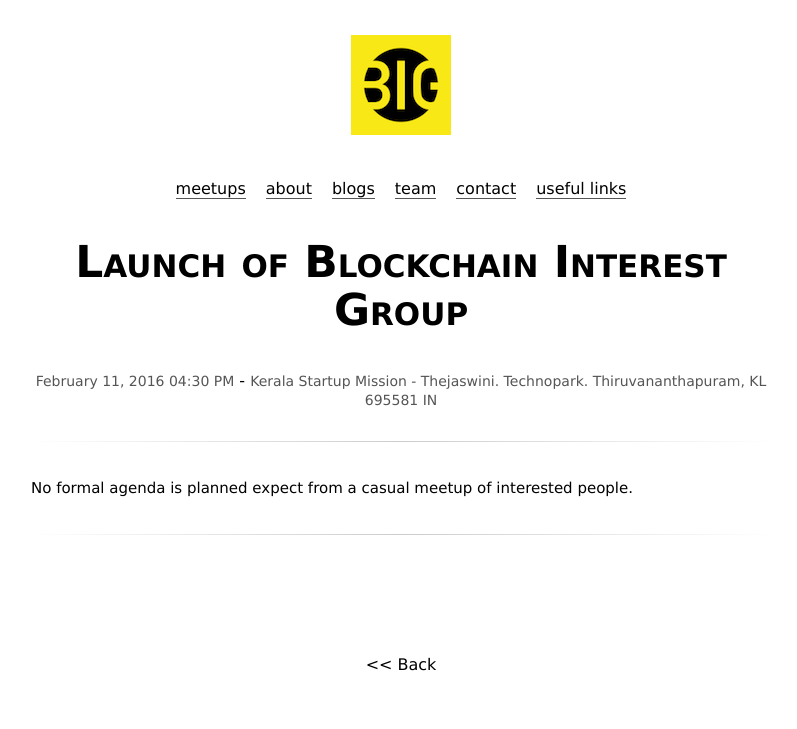
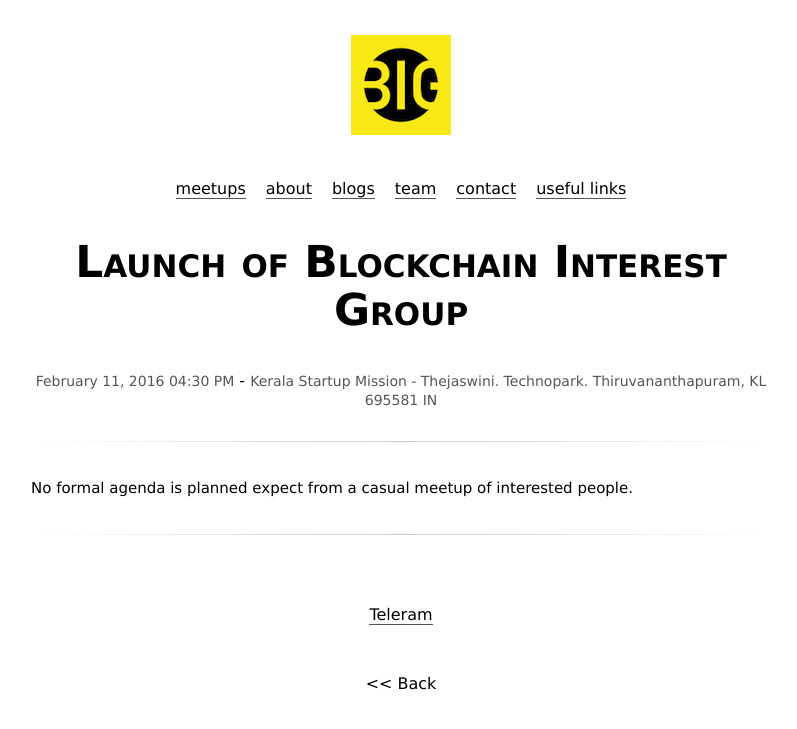
Before and after one commit to big-org/big-org.github.io, a Jekyll site: the page built from _posts/2016-02-11-launch.md, in a window 1280 px wide. Shown: the top 729 px of the page, without its empty margins (239-1036 px from the left). Built offline with Jekyll 4.4.1, drawn with Linux system fonts in a browser that asks for light colours.

Commit message:
Added telegram IV link

```diff
--- a/_layouts/post.html
+++ b/_layouts/post.html
@@ -72,7 +72,6 @@ article .footnotes {
 
 	<div class="divider"></div>
 
-
 	<div class="center">
 		{% if page.eventbrite %}
 		<a href="{{page.eventbrite}}" target="_blank" class="eventbrite">book your seat</a> - its free
@@ -93,6 +92,8 @@ article .footnotes {
 		</span>
 	</div>
 
+  <div class="center"><a href="https://t.me/iv?url={{ site.url | append: page.url }}&rhash=f212ca8ff049a6">Teleram</a></div>
+
 
 </article>
 
```
